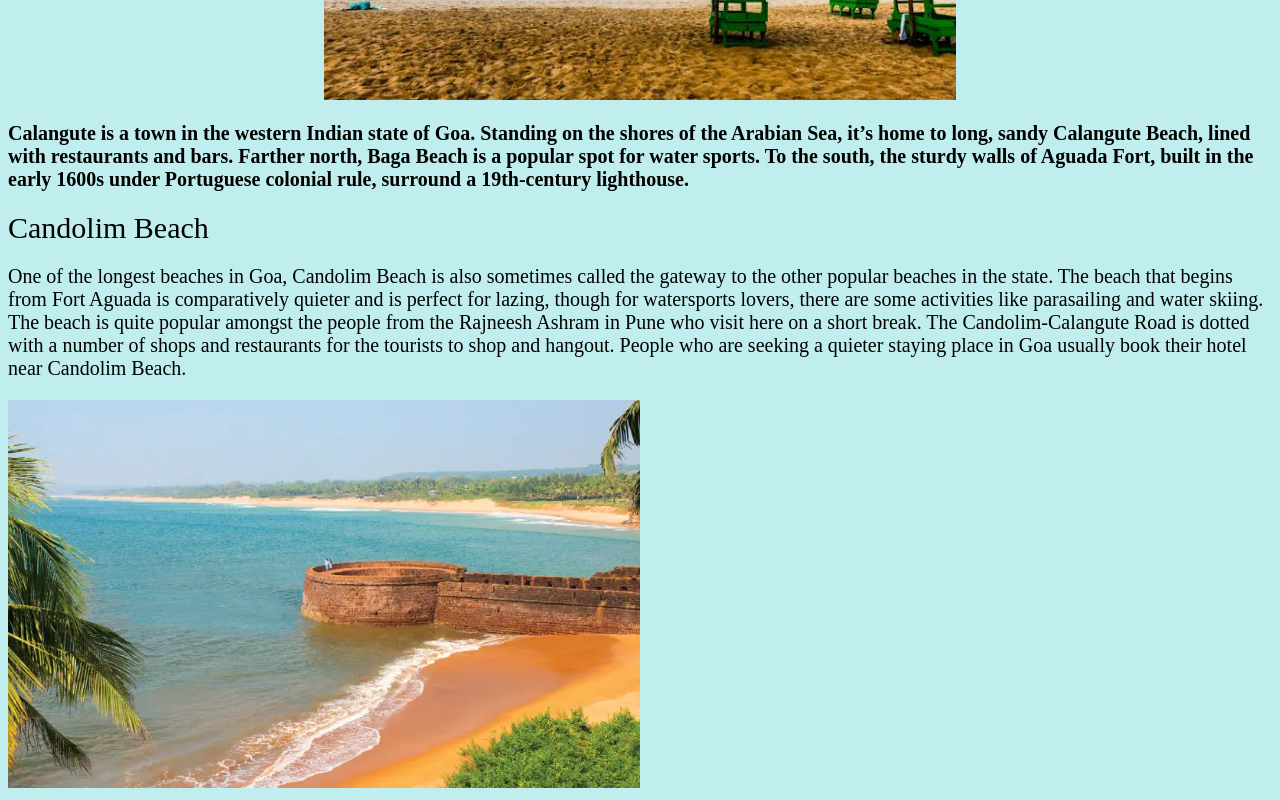
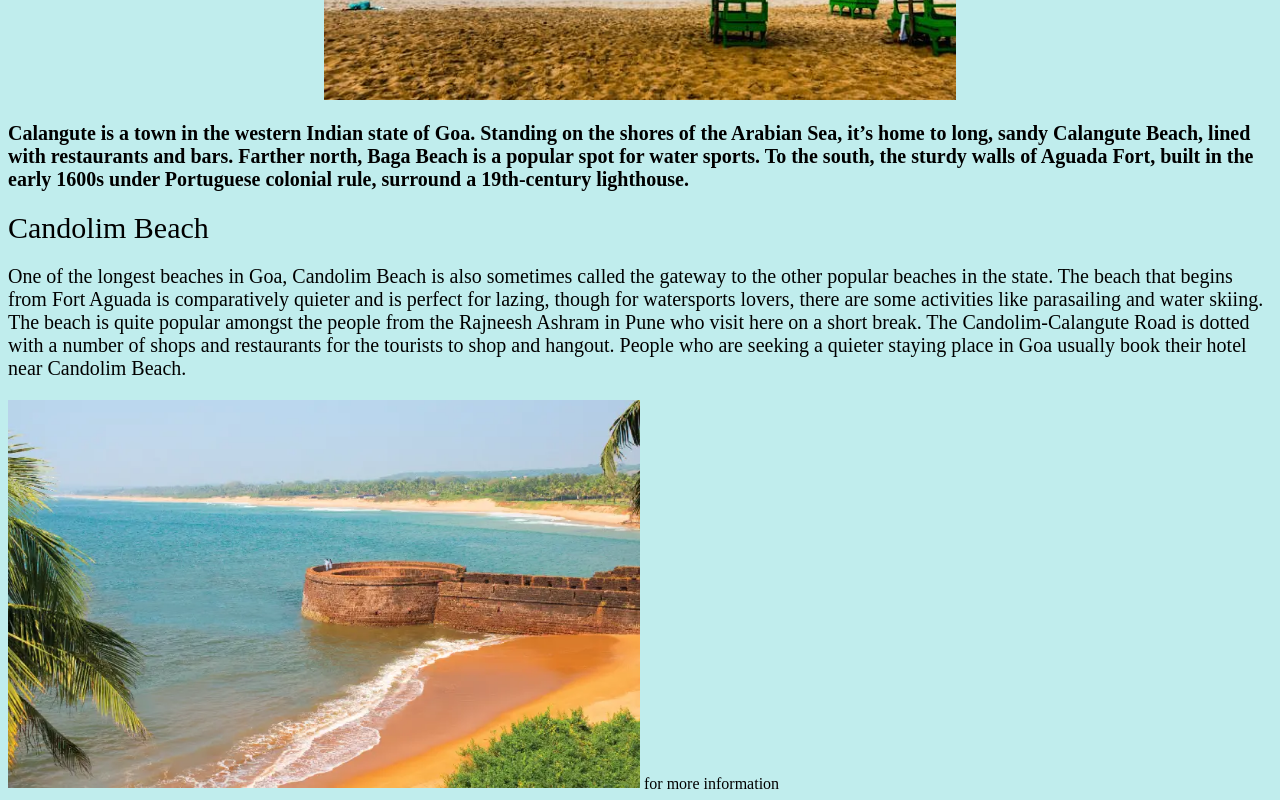
Before and after one commit to Irmiya07/irmiya, a plain HTML site: page index.html in a window 1280 px wide. Shown: the part 749-1549 px from the top of the page. Drawn offline with Linux system fonts and the light colour scheme.

Commit message:
new change

```diff
--- a/index.html
+++ b/index.html
@@ -38,6 +38,6 @@
 
                 </p>
                 <img src="goa1.webp" width="50%" style="border-image: round;">
-
+ <h9>for more information</h9>
         </body>
 </html>
```
